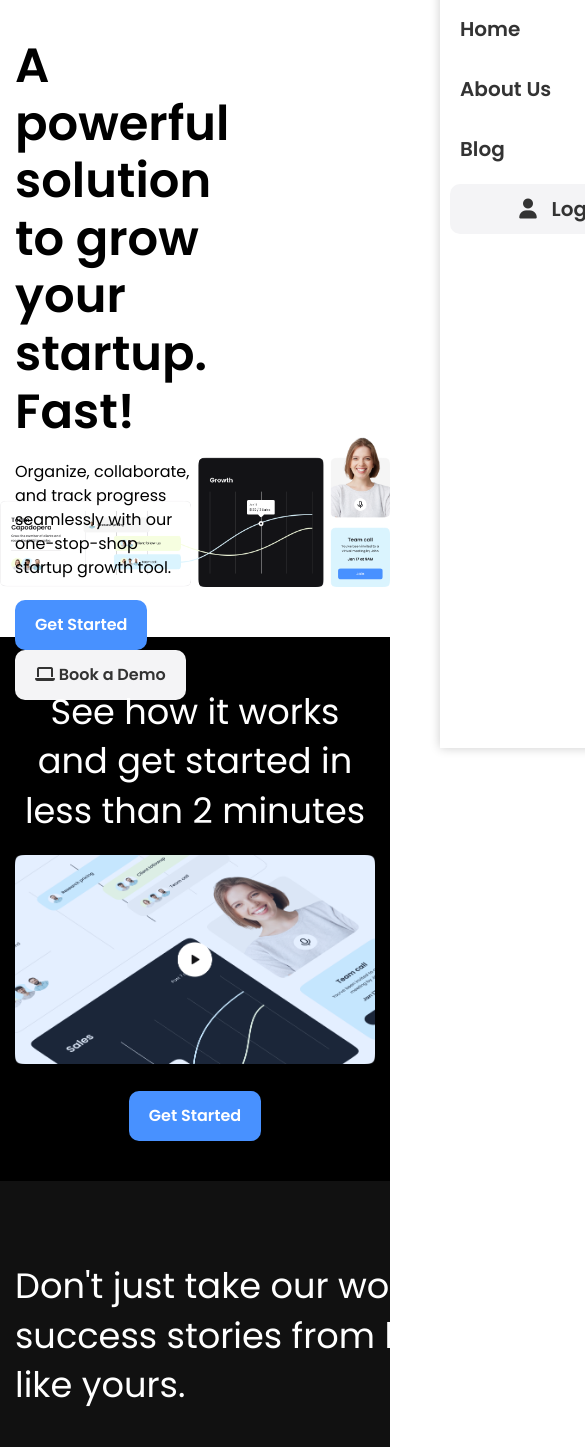
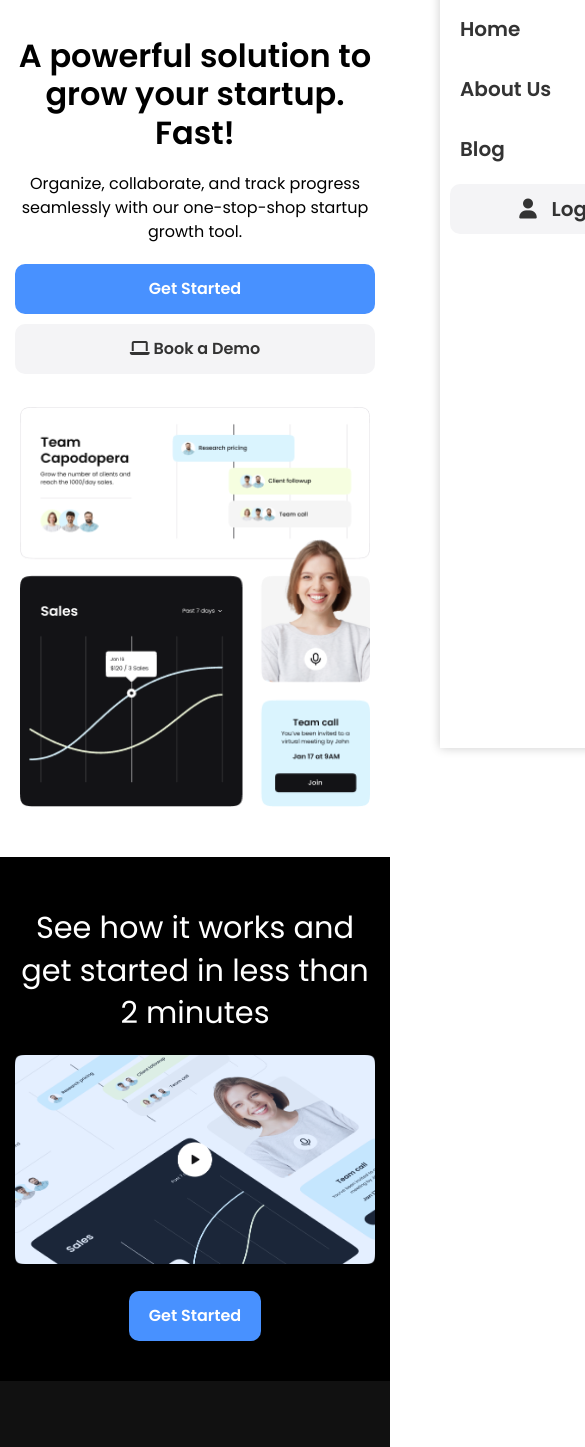
Before and after one commit to jagosia/Front-End-Course-LUT, a plain HTML site: page exercises/index.html in a window 390 px wide. Shown: the part 96-1543 px from the top of the page, 585 px wide, since content can reach past the window. Drawn offline with Linux system fonts and the light colour scheme.

Commit message:
responsive styles - finishing touches

```diff
--- a/exercises/style.css
+++ b/exercises/style.css
@@ -428,6 +428,9 @@ img {
 
 /* Media Queries */
 @media (max-width: 960px) {
+    .text-xxl {
+        font-size: 2.5rem;
+    }
 }
 
 @media (max-width: 670px) {
@@ -437,8 +440,62 @@ img {
 
     .navbar .hamburger-button {
         display: block;
-      }
+    }
+
+    .hero .container {
+        background: url('../images/hero-bg-mobile.png') no-repeat;
+        background-size: 350px 400px;
+        background-position: bottom;
+        height: 770px;
+    }
+
+    .hero .hero-content,
+    .hero .hero-text {
+        width: 100%;
+        text-align: center;
+    }
+
+    .hero .hero-buttons .btn {
+        margin-bottom: 10px;
+        display: block;
+        width: 100%;
+    }
+
+    .testimonials .testimonials-heading {
+        max-width: 100%;
+        text-align: center;
+    }
+
+    .testimonials .testimonials-grid,
+    .pricing .pricing-grid,
+    .footer .footer-grid {
+        grid-template-columns: 1fr;
+    }
+
+    .footer .card {
+        margin-right: 0;
+    }
+
+    .footer .footer-grid>div {
+        text-align: center;
+    }
+
+    /* Text */
+    .text-xl {
+        font-size: 1.9rem;
+    }
+
+    .text-lg {
+        font-size: 1.5rem;
+    }
+
+    .text-md {
+        font-size: 1.1rem;
+    }
 }
 
 @media (max-width: 500px) {
+    .text-xxl {
+        font-size: 2rem;
+    }
 }
```
